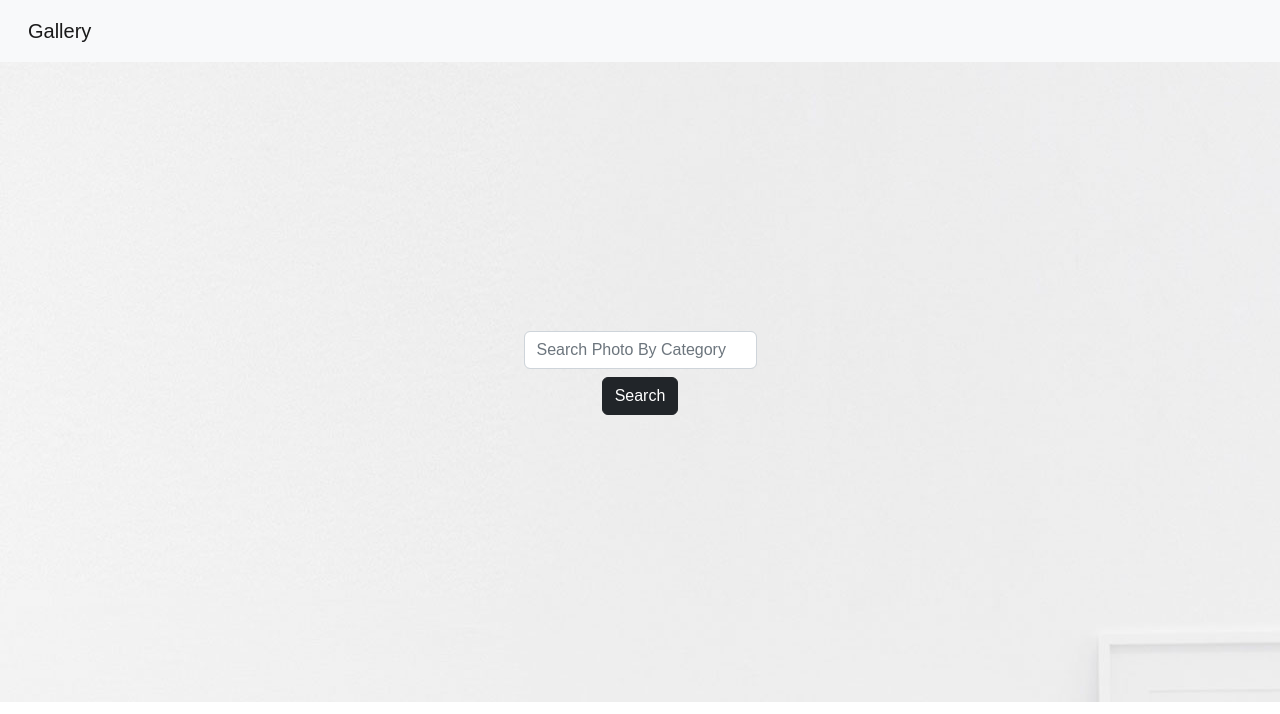
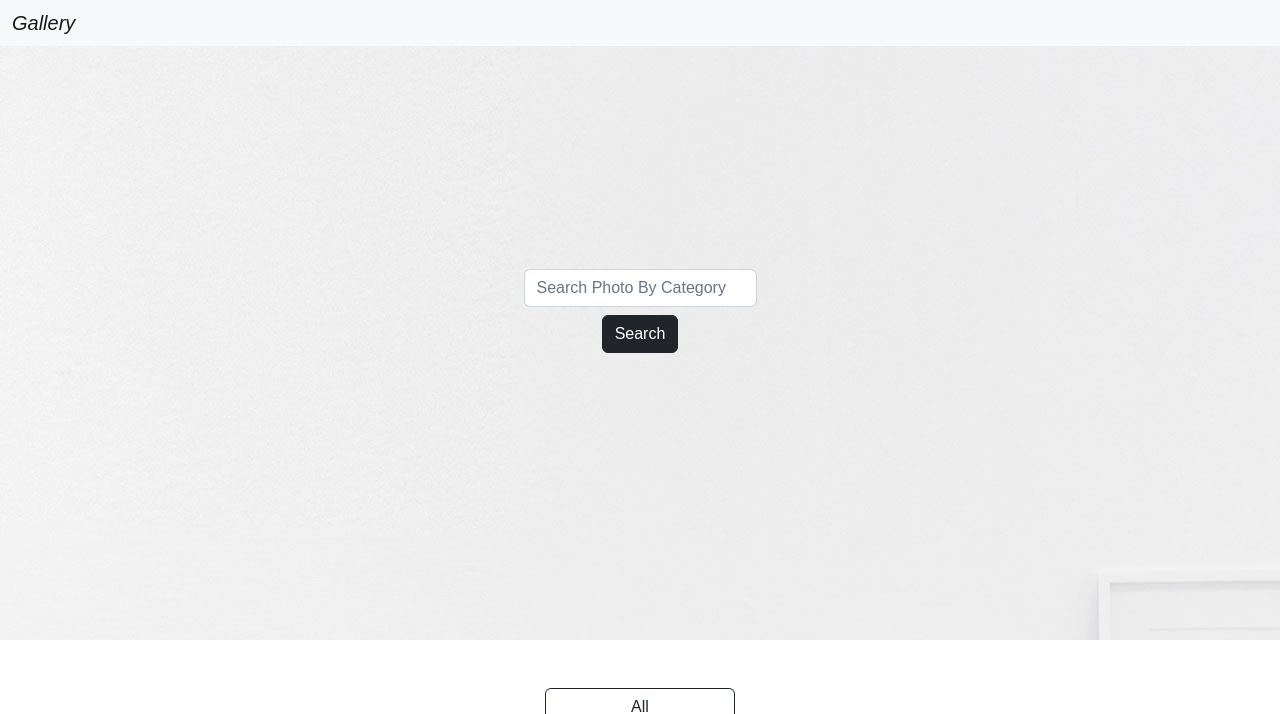
Before and after one commit to gladys-gg/photogallery, a Django app: page / in a window 1280 px wide. Shown: the top 714 px of the page. Run offline with Django 4.2, Linux system fonts and the light colour scheme; data that the repository does not hold is empty; some libraries are stand-ins or nearby versions.

Commit message:
Changed navbar to fixed

```diff
--- a/photos/templates/navbar.html
+++ b/photos/templates/navbar.html
@@ -6,12 +6,12 @@
 <meta name="viewport" content="width=device-width, initial-scale=1">
 </head>
 <body>
-<nav class="navbar navbar-inverse bg-light p-3">
-<div class="container-fluid">
-    <div class="navbar-header">
-    <a class="navbar-brand" href="{% url 'gallery' %}">Gallery</a>
-    </div>
-</div>
-</nav>
+    <nav class="navbar fixed-top navbar-light bg-light">
+        <div class="container-fluid">
+            <div class="navbar-header">
+                <a class="navbar-brand fst-italic fw-bolder" href="{% url 'gallery' %}">Gallery</a>
+            </div>
+        </div>
+    </nav>
 </body>
 </html>
```
